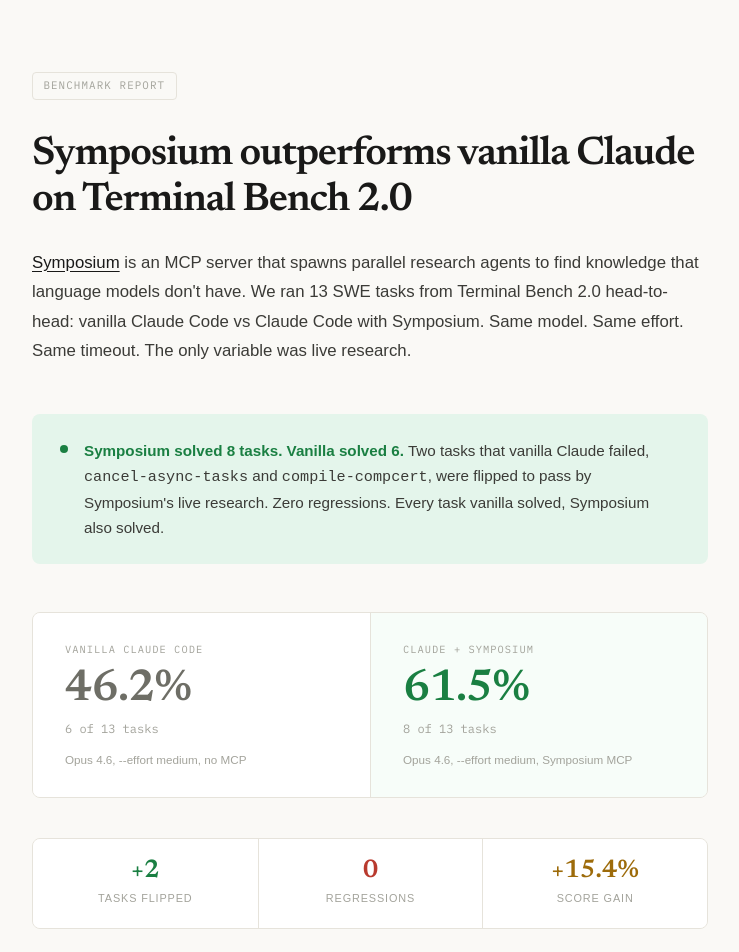
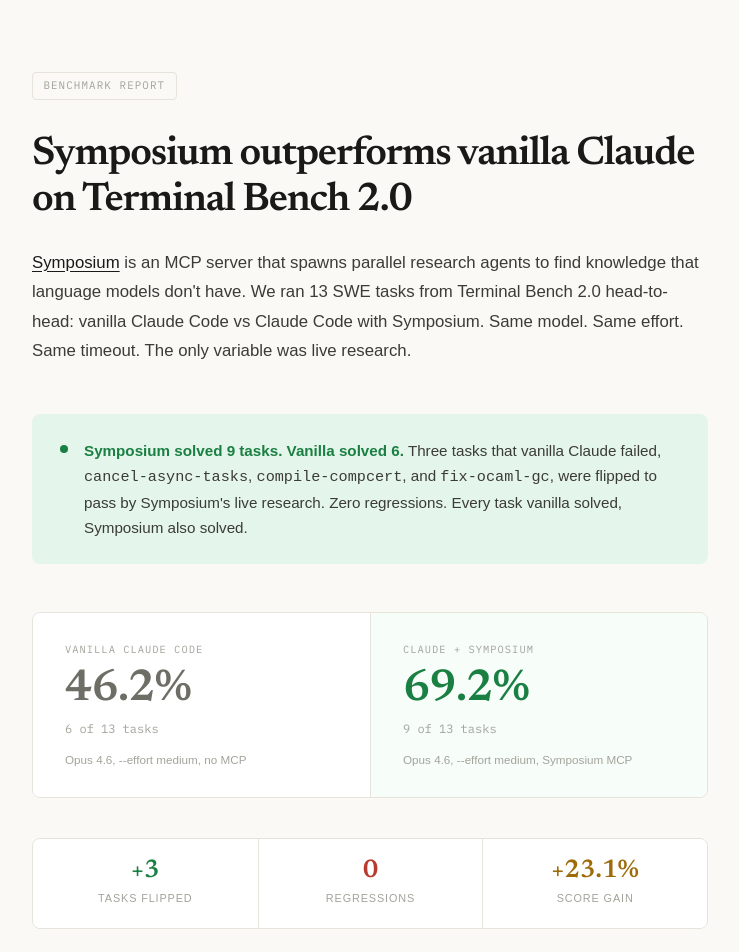
Before and after one commit to sam-siavoshian/Symposium, a website: page benchmark/results/report.html in a window 1280 px wide. Shown: the top 952 px of the page, without its empty margins (270-1009 px from the left). Drawn offline with nearby package versions, Linux system fonts and the light colour scheme; a web font is replaced by a local one.

Commit message:
Update benchmark results: 46.2% → 69.2% (+3 tasks flipped, +23.1% gain)
fix-ocaml-gc and query-optimize results finalized. README and report.html
updated with 9/13 tasks passed, 3 flipped, 0 regressions. Fixed GitHub
URLs in report.html.

```diff
--- a/benchmark/results/report.html
+++ b/benchmark/results/report.html
@@ -300,7 +300,7 @@
   <h1>Symposium outperforms vanilla Claude on Terminal Bench 2.0</h1>
 
   <p class="intro">
-    <a href="https://github.com/samsiavoshian/symposium">Symposium</a> is an MCP server that spawns parallel research agents to find knowledge that language models don't have.
+    <a href="https://github.com/sam-siavoshian/Symposium">Symposium</a> is an MCP server that spawns parallel research agents to find knowledge that language models don't have.
     We ran 13 SWE tasks from Terminal Bench 2.0 head-to-head: vanilla Claude Code vs Claude Code with Symposium.
     Same model. Same effort. Same timeout. The only variable was live research.
   </p>
@@ -309,10 +309,10 @@
     <div class="dot"></div>
     <div>
       <p>
-        <strong>Symposium solved 8 tasks. Vanilla solved 6.</strong>
-        Two tasks that vanilla Claude failed, <code>cancel-async-tasks</code> and <code>compile-compcert</code>,
-        were flipped to pass by Symposium's live research. Zero regressions. Every task vanilla solved,
-        Symposium also solved.
+        <strong>Symposium solved 9 tasks. Vanilla solved 6.</strong>
+        Three tasks that vanilla Claude failed, <code>cancel-async-tasks</code>, <code>compile-compcert</code>,
+        and <code>fix-ocaml-gc</code>, were flipped to pass by Symposium's live research.
+        Zero regressions. Every task vanilla solved, Symposium also solved.
       </p>
     </div>
   </div>
@@ -326,15 +326,15 @@
     </div>
     <div class="score win">
       <div class="score-label">Claude + Symposium</div>
-      <div class="score-big">61.5%</div>
-      <div class="score-sub">8 of 13 tasks</div>
+      <div class="score-big">69.2%</div>
+      <div class="score-sub">9 of 13 tasks</div>
       <div class="score-config">Opus 4.6, --effort medium, Symposium MCP</div>
     </div>
   </div>
 
   <div class="tri">
     <div class="tri-cell">
-      <div class="tri-num g">+2</div>
+      <div class="tri-num g">+3</div>
       <div class="tri-label">Tasks flipped</div>
     </div>
     <div class="tri-cell">
@@ -342,7 +342,7 @@
       <div class="tri-label">Regressions</div>
     </div>
     <div class="tri-cell">
-      <div class="tri-num a">+15.4%</div>
+      <div class="tri-num a">+23.1%</div>
       <div class="tri-label">Score gain</div>
     </div>
   </div>
@@ -409,6 +409,11 @@
       verified knowledge, and it solved it in 759s.
     </p>
     <p>
+      <code>fix-ocaml-gc</code> required deep knowledge of OCaml's garbage collector internals.
+      Vanilla timed out. Symposium found the right approach through live research and Claude
+      fixed the GC correctly in 1460s.
+    </p>
+    <p>
       The gap between "what models know" and "what they need to know" is where Symposium lives.
       And every discovery becomes training data for better models tomorrow.
     </p>
@@ -416,7 +421,7 @@
 
   <div class="foot">
     Terminal Bench 2.0 / claude-opus-4-6 / 13 SWE tasks / parallel execution<br>
-    Symposium by Saam Siavoshian / github.com/samsiavoshian/symposium<br>
+    Symposium by Saam Siavoshian / github.com/sam-siavoshian/Symposium<br>
     Generated <span id="ts"></span>
   </div>
 
@@ -430,7 +435,7 @@
   { n:"configure-git-webserver", b:0, e:0,    bt:126, et:592  },
   { n:"fix-code-vulnerability",  b:1, e:1,    bt:67,  et:134  },
   { n:"fix-git",                 b:1, e:1,    bt:47,  et:61   },
-  { n:"fix-ocaml-gc",            b:0, e:null, bt:900, et:null },
+  { n:"fix-ocaml-gc",            b:0, e:1,    bt:900, et:1460 },
   { n:"git-leak-recovery",       b:1, e:1,    bt:35,  et:58   },
   { n:"git-multibranch",         b:1, e:1,    bt:99,  et:404  },
   { n:"polyglot-c-py",           b:0, e:0,    bt:188, et:203  },
```
Also changed, not shown: README.md.
